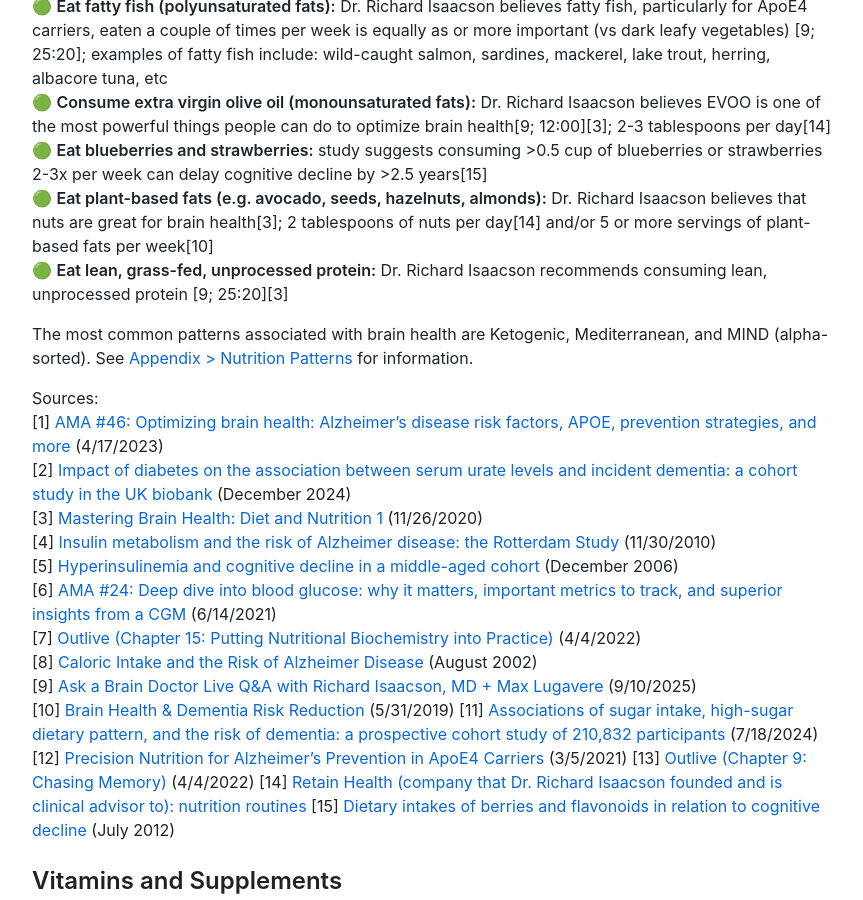
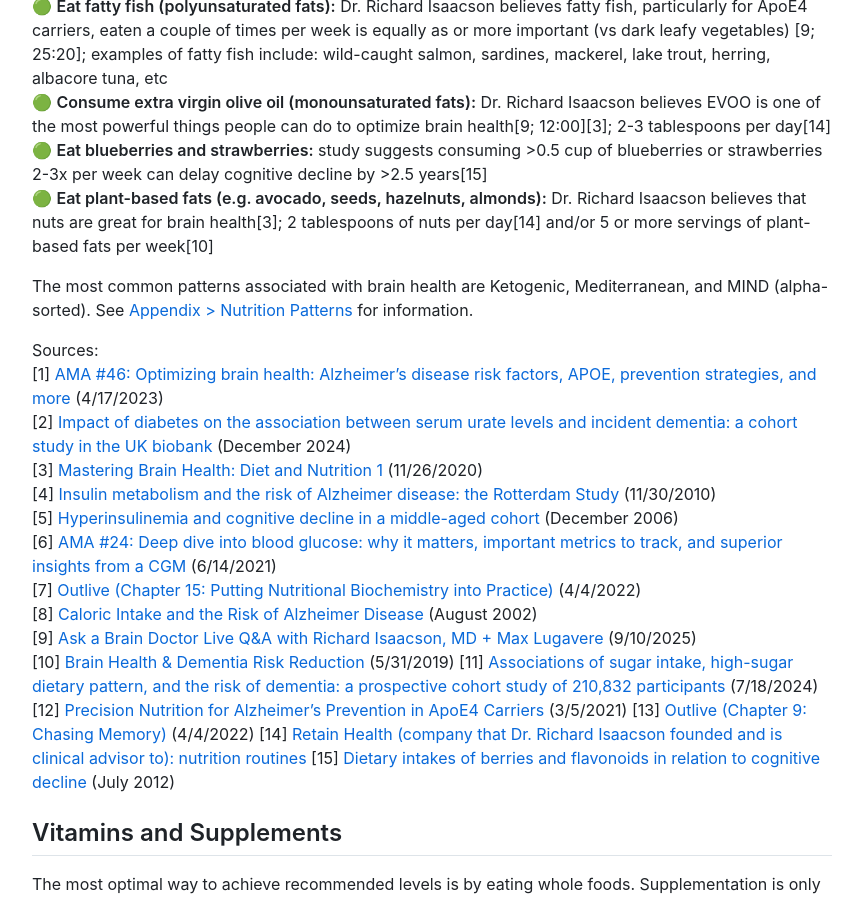
Before and after one commit to samtmartin/brainhealth, a Jekyll site: the page built from index.md, in a window 1280 px wide and 900 px high, scrolled down 6091 px. Shown: the whole window, without its empty margins (208-1071 px from the left). Built offline with Jekyll 4.4.1, drawn with Linux system fonts in a browser that asks for light colours; nearby versions of some CDN libraries; our own code applies the rules of GitHub Pages for plain Markdown files.

Commit message:
Content. Remove lean protein recommendation. Feels like more of a 'secondary' intervention/not an intervention.

```diff
--- a/index.md
+++ b/index.md
@@ -188,7 +188,6 @@ There have been no long-term human studies conducted to determine effective nutr
 🟢 **Consume extra virgin olive oil (monounsaturated fats):** Dr. Richard Isaacson believes EVOO is one of the most powerful things people can do to optimize brain health[9; 12:00][3]; 2-3 tablespoons per day[14]
 🟢 **Eat blueberries and strawberries:** study suggests consuming >0.5 cup of blueberries or strawberries 2-3x per week can delay cognitive decline by >2.5 years[15]
 🟢 **Eat plant-based fats (e.g. avocado, seeds, hazelnuts, almonds):** Dr. Richard Isaacson believes that nuts are great for brain health[3]; 2 tablespoons of nuts per day[14] and/or 5 or more servings of plant-based fats per week[10]
-🟢 **Eat lean, grass-fed, unprocessed protein:** Dr. Richard Isaacson recommends consuming lean, unprocessed protein [9; 25:20][3]
 
 The most common patterns associated with brain health are Ketogenic, Mediterranean, and MIND (alpha-sorted). See [Appendix > Nutrition Patterns](#nutrition-patterns) for information.
 
```
